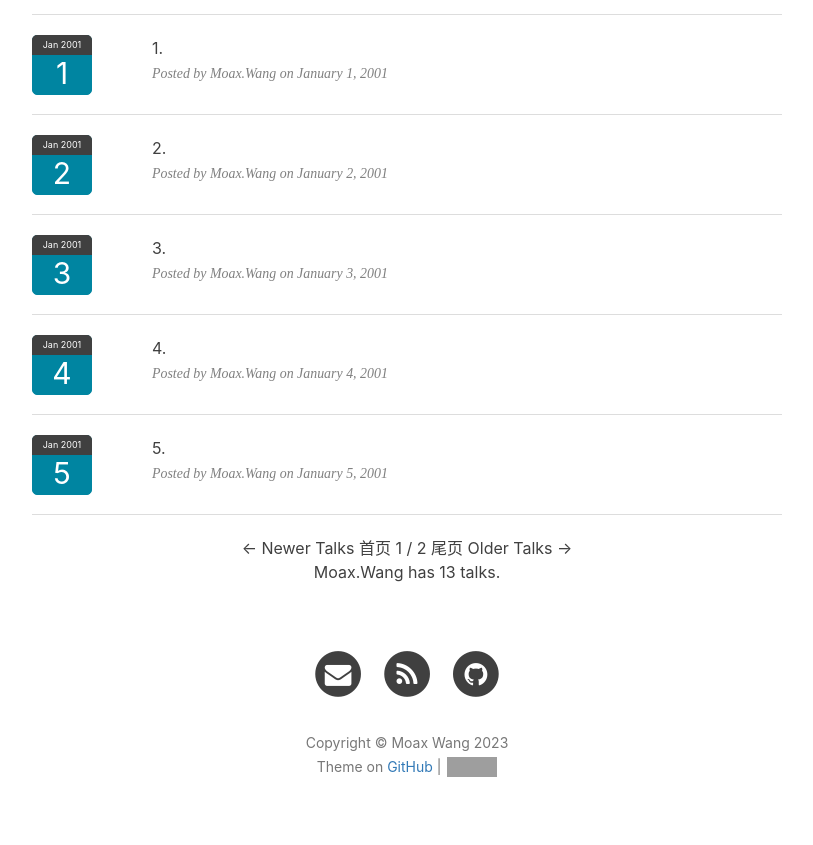
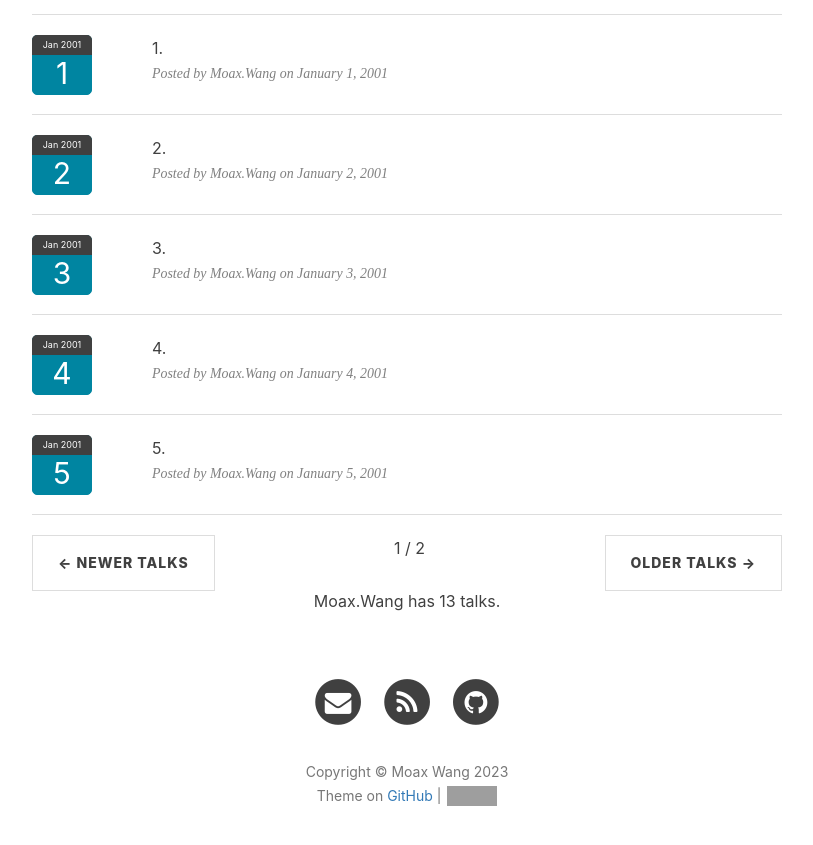
Before and after one commit to WinchellWang/winchellwang.github.io, a Jekyll site: the page built from 3talk.html, in a window 1280 px wide and 900 px high, scrolled down 941 px. Shown: the top 845 px of the window, without its empty margins (233-1046 px from the left). Built offline with Jekyll 4.4.1, drawn with Linux system fonts in a browser that asks for light colours; nearby versions of some CDN libraries; comment, search, counter and statistics services are not loaded; grey boxes are pictures that could not be loaded.

Commit message:
Update 3talk.html

```diff
--- a/3talk.html
+++ b/3talk.html
@@ -207,11 +207,15 @@ permalink: /talk/
             <!-- 分页 结束 -->
 
             <ul class="pager">
-                <a class="previous hexo-talk-previouspage" href="javascript:;">&larr; Newer Talks</a>
-                <a class="hexo-talk-firstpage" href="javascript:;"> 首页</a>
+                <li class="previous">
+                    <a class="hexo-talk-previouspage" href="javascript:;">&larr; Newer Talks</a>
+                </li>
+                <a class="hexo-talk-firstpage" href="javascript:;" style="display: none"></a>
                 <span class="hexo-talk-pagenum" style="line-height: 1.7">2 / 3</span>
-                <a class="hexo-talk-lastpage" href="javascript:;">尾页</a>
-                <a class="next hexo-talk-nextpage" href="javascript:;">Older Talks &rarr;</a>
+                <a class="hexo-talk-lastpage" href="javascript:;" style="display: none"></a>
+                <li class="next">
+                    <a class="hexo-talk-nextpage" href="javascript:;">Older Talks &rarr;</a>
+                </li>
             </ul>
         </div>
     </div>
```
